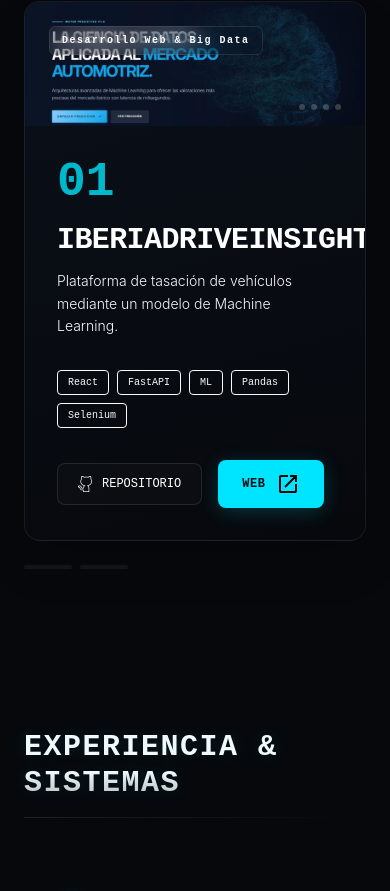
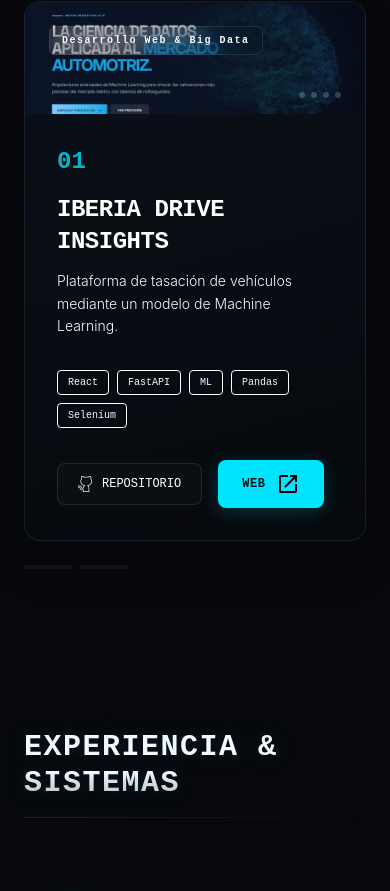
Before and after one commit to JaviFigueroaVicente/Portfolio, a React (Vite) app: page / in a window 390 px wide. Shown: the part 1025-1916 px from the top of the page. Built offline with nearby package versions, Linux system fonts and the light colour scheme.

Commit message:
adaptar tarjetas

```diff
--- a/src/App.jsx
+++ b/src/App.jsx
@@ -95,7 +95,7 @@ export default function App() {
     {
       id: "01",
       tag: "Desarrollo Web & Big Data",
-      title: "IberiaDriveInsights",
+      title: "Iberia Drive Insights",
       desc: "Plataforma de tasación de vehículos mediante un modelo de Machine Learning.",
       tech: ["React", "FastAPI", "ML", "Pandas", "Selenium"],
       imagenes: [
@@ -484,12 +484,12 @@ export default function App() {
                 <div className="w-full md:w-1/2 p-8 md:p-12 flex flex-col justify-between z-10 bg-transparent">
                   <div>
                     <div className="flex justify-between items-start mb-4">
-                      <span className="font-mono text-5xl font-black text-[#00b8cc] select-none">
+                      <span className="font-mono text-2xl md:text-5xl font-black text-[#00b8cc] select-none">
                         {currentProject.id}
                       </span>
                     </div>
 
-                    <h4 className="text-3xl font-black mb-3 tracking-tight text-white uppercase font-mono">
+                    <h4 className="text-2xl md:text-3xl font-black mb-3 tracking-tight text-white uppercase font-mono">
                       {currentProject.title}
                     </h4>
                     <p className="text-[--text-dim] text-sm md:text-base leading-relaxed font-light mb-8">
```
